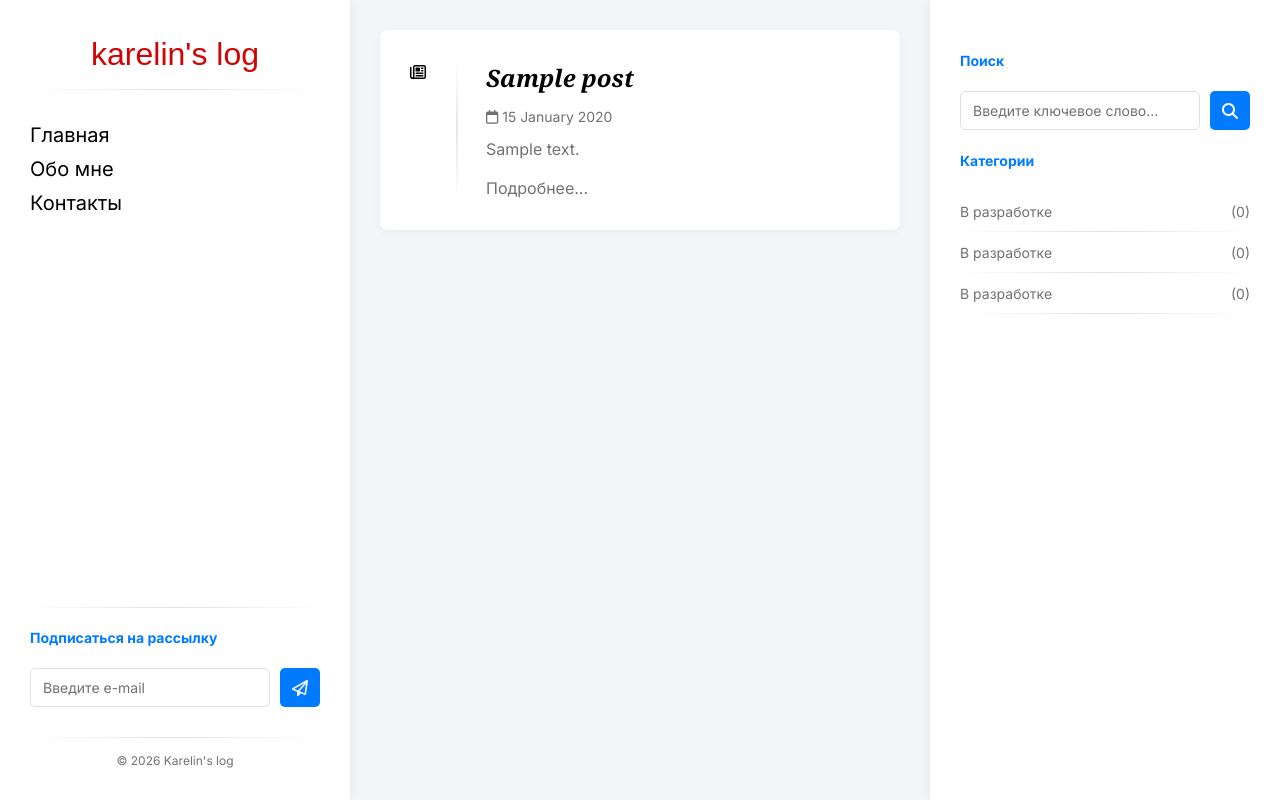
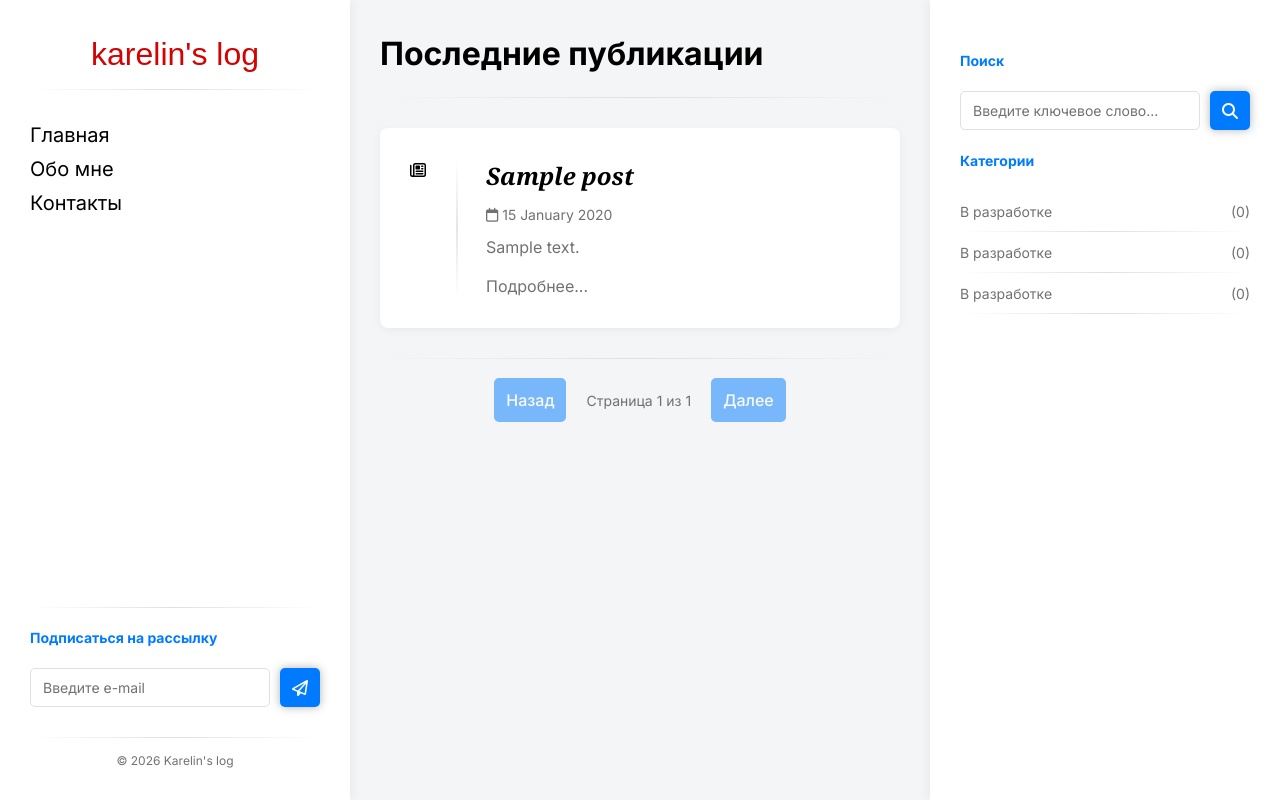
Before and after one commit to KarelinIvan/Karelin-s-Log, a FastAPI app: template app/templates/index.html in a window 1280 px wide. Run offline with FastAPI, Linux system fonts and the light colour scheme; the template is opened without the code that fills it: most values are stand-ins (such as "Sample title", 1, 10 or a date in 2020); parts of the project's set-up code (start-up, migrations or seed data) failed here and were passed over; some web fonts are replaced.

Commit message:
настроена пагинация, изменены стили

```diff
--- a/app/static/css/style.css
+++ b/app/static/css/style.css
@@ -108,6 +108,7 @@ form {
     justify-content: center;
     padding: 10px 12px;
     background-color: var(--color-blue);
+    box-shadow: 0 0 10px rgba(0, 0, 0, 0.3);
     color: var(--color-white);
     border: none;
     border-radius: 5px;
@@ -174,6 +175,29 @@ form {
     bottom: 0;
     height: 1px;
     background: linear-gradient(to right, transparent 0%, var(--color-border) 50%, transparent 100%);
+}
+
+/* Пагинация */
+.pagination {
+    display: flex;
+    align-items: center;
+    justify-content: center;
+    gap: 20px;
+    margin-top: 30px;
+    padding-top: 20px;
+}
+
+.pagination__info {
+    font-family: var(--font-family-Inter);
+    font-size: var(--text-sm);
+    color: var(--color-grey);
+}
+
+.disabled {
+    opacity: 0.5;
+    cursor: not-allowed;
+    pointer-events: none;
+    box-shadow: none;
 }
 
 
@@ -298,6 +322,13 @@ form {
     background-color: var(--color-main);
 }
 
+.post-list {}
+
+.page-title {
+    margin-bottom: 30px;
+    padding-bottom: 20px;
+}
+
 .post-card {
     display: flex;
     gap: 30px;
@@ -356,6 +387,7 @@ form {
 .post-card__link:hover {
     color: var(--color-blue);
 }
+
 
 /* Правая колонка */
 .sidebar-right {
--- a/app/templates/index.html
+++ b/app/templates/index.html
@@ -4,9 +4,11 @@
 
 {% block content %}
 
+<h1 class="page-title divider-bottom">Последние публикации</h1>
+
 
 {% if posts %}
-<ul>
+<div class="post-list">
     {% for post in posts %}
     <article class="post-card">
         <!-- Левая часть: картинка/иконка -->
@@ -32,7 +34,23 @@
         </div>
     </article>
     {% endfor %}
-</ul>
+</div>
+
+<!-- Пагинация -->
+<div class="pagination divider-top">
+    {% if page > 1 %}
+    <a href="/page/?page={{ page - 1 }}" class="btn-primary">Назад</a>
+    {% else %}
+    <span class="btn-primary disabled">Назад</span>
+    {% endif %}
+    <span class="pagination__info">Страница {{ page }} из {{ total_pages }}</span>
+    {% if page < total_pages %}
+    <a href="/page/?page={{ page + 1 }}" class="btn-primary">Далее</a>
+    {% else %}
+    <span class="btn-primary disabled">Далее</span>
+    {% endif %}
+</div>
+
 {% else %}
 <p>Пока нет ни одного поста.</p>
 {% endif %}
```
